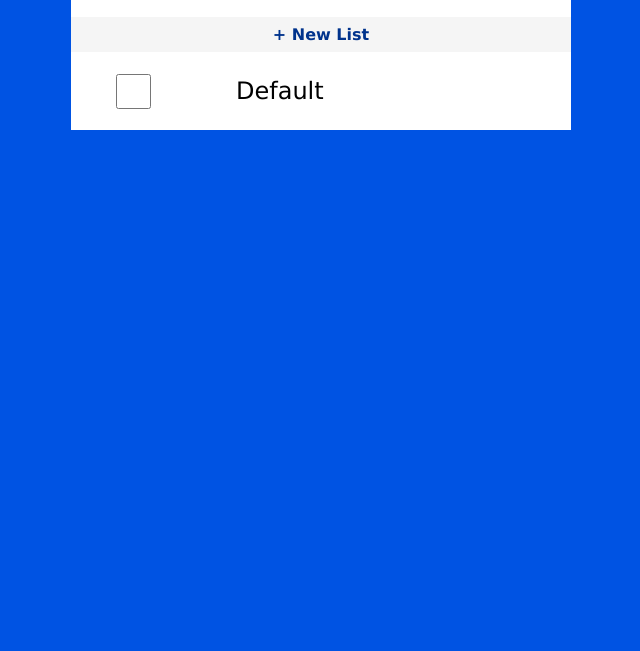
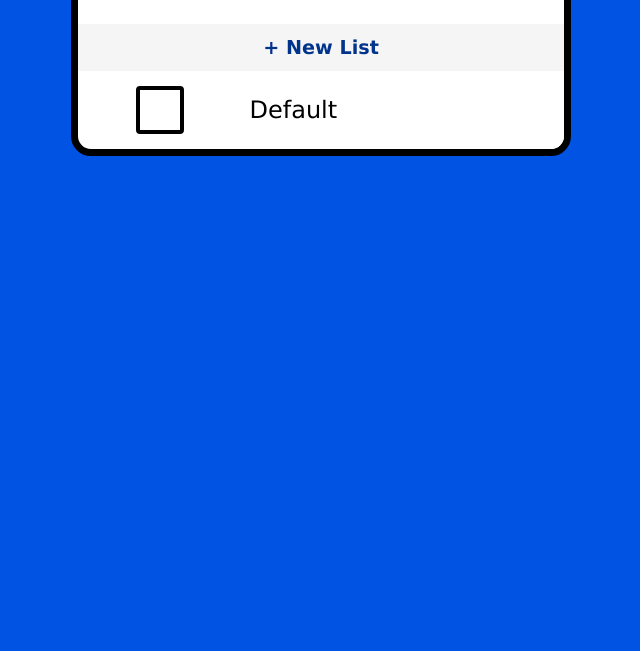
Before and after one commit to karleenheong/odin-todo-list, a website built with webpack: page dist/index.html in a window 1280 px wide. Shown: the part 149-800 px from the top of the page, without its empty margins (319-959 px from the left). Built offline with nearby package versions, Linux system fonts and the light colour scheme.

Commit message:
Add custom checkbox

```diff
--- /dev/null
+++ b/src/checkbox.js
@@ -0,0 +1,14 @@
+export default function createCheckbox(id){
+  let container = document.createElement("div");
+  container.className = "checkboxContainer";
+  let checkbox = document.createElement("input");
+  checkbox.setAttribute("type", "checkbox");
+  checkbox.id = id;
+  let label = document.createElement("label");
+  label.htmlFor = id;
+
+  container.appendChild(checkbox);
+  container.appendChild(label);
+
+  return container;
+}
--- a/src/dom-home.js
+++ b/src/dom-home.js
@@ -1,5 +1,6 @@
 import projectHandler from "./projectHandler.js";
 import {displayProject} from "./dom-project.js";
+import createCheckbox from "./checkbox.js";
 
 const header = document.querySelector("#header");
 const listArea = document.querySelector("#listArea");
@@ -30,9 +31,7 @@ export function displayProjects(list){
     projectPanel.className = "projectPanel";
     let projectBtn = document.createElement("button");
     projectBtn.className = "project";
-    let checkbox = document.createElement("input");
-    checkbox.className = "projectCheckbox";
-    checkbox.setAttribute("type", "checkbox");
+    let checkbox = new createCheckbox(list[i].getTitle + i);
 
     projectBtn.textContent = list[i].getTitle;
 
--- a/src/dom-project.js
+++ b/src/dom-project.js
@@ -1,6 +1,7 @@
 import trashIcon from "./trash.png";
 import backIcon from "./back.png";
 import projectHandler from "./projectHandler.js";
+import createCheckbox from "./checkbox.js";
 import {clearHeaderDiv, clearListAreaDiv, displayProjects} from "./dom-home";
 import {displayTodo} from "./dom-todo.js";
 
@@ -77,9 +78,7 @@ function displayTodos(project){
     todoPanel.className = "todoPanel";
     let todoBtn = document.createElement("button");
     todoBtn.className = "todo";
-    let checkbox = document.createElement("input");
-    checkbox.className = "todoCheckbox";
-    checkbox.setAttribute("type", "checkbox");
+    let checkbox = new createCheckbox(list[i].getTitle + i);
 
     todoBtn.textContent = list[i].getTitle;
 
--- a/src/styles.css
+++ b/src/styles.css
@@ -10,7 +10,6 @@ body {
   display: flex;
   justify-content: center;
   background-color: #0053e3;
-
 }
 
 body input {
@@ -34,6 +33,9 @@ input {
   /* border: 2px solid blue; */
   background-color: white;
   margin-top: 5vh;
+  border-radius: 20px;
+  border: 7px solid black;
+  overflow: hidden;
 }
 
 #header,
@@ -75,10 +77,10 @@ input {
 .addTodo {
   background-color: whitesmoke;
   border-style: none;
-  padding: 8px 0;
+  padding: 12px 0;
   width: 100%;
   color: #00338c;
-  font-size: 1rem;
+  font-size: 1.2rem;
   font-weight: 600;
 }
 
@@ -86,14 +88,6 @@ input {
 .todoPanel {
   display: grid;
   grid-template-columns: 1fr 3fr;
-}
-
-.projectCheckbox,
-.todoCheckbox {
-  align-self: center;
-  justify-self: center;
-  width: 35px;
-  height: 35px;
 }
 
 .project,
@@ -104,7 +98,7 @@ input {
   border: none;
   height: 100%;
   width: 100%;
-  padding: 25px 40px;
+  padding: 25px 50px;
 }
 
 .project:active {
@@ -184,3 +178,48 @@ textarea:focus, input:focus {
   margin: 30px;
   text-align: left;
 }
+
+
+/* Checkbox Stuff */
+.checkboxContainer {
+  display: flex;
+  align-items: center;
+  justify-content: right;
+  /* border: 2px solid purple; */
+  width: 100%;
+}
+
+.checkboxContainer label {
+  cursor: pointer;
+  display: flex;
+}
+
+.checkboxContainer input[type="checkbox"]{
+  cursor: pointer;
+  opacity: 0;
+  position: absolute;
+}
+
+.checkboxContainer label::before {
+  content: "";
+  font-size: 2rem;
+  width: 2.5rem;
+  height: 2.5rem;
+  border-radius: 0.25rem;
+  margin-right: 1rem;
+  border: 0.25rem solid black;
+}
+
+.checkboxContainer label:hover::before,
+.checkboxContainer input[type="checkbox"]:hover + label::before {
+  background-color: #4385F4;
+}
+
+.checkboxContainer input[type="checkbox"]:checked + label::before {
+  content: "\002714";
+  background-color: #0053e3;
+  display: flex;
+  justify-content: center;
+  align-items: center;
+  color: white;
+}
```
